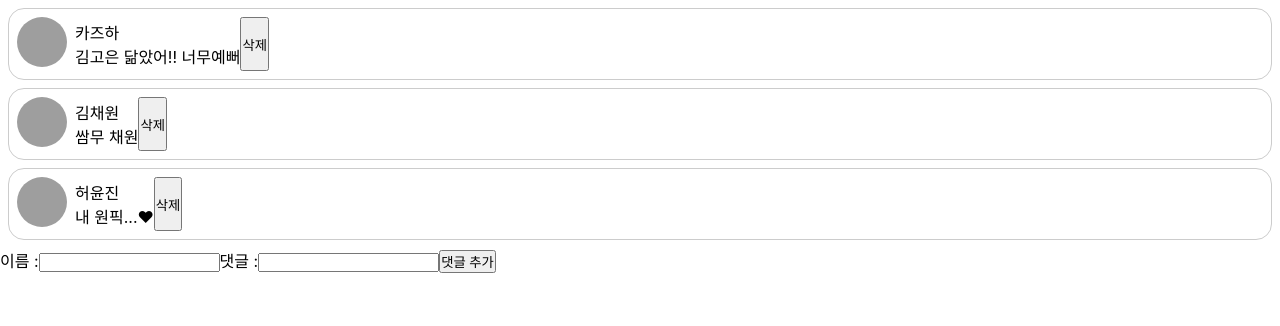
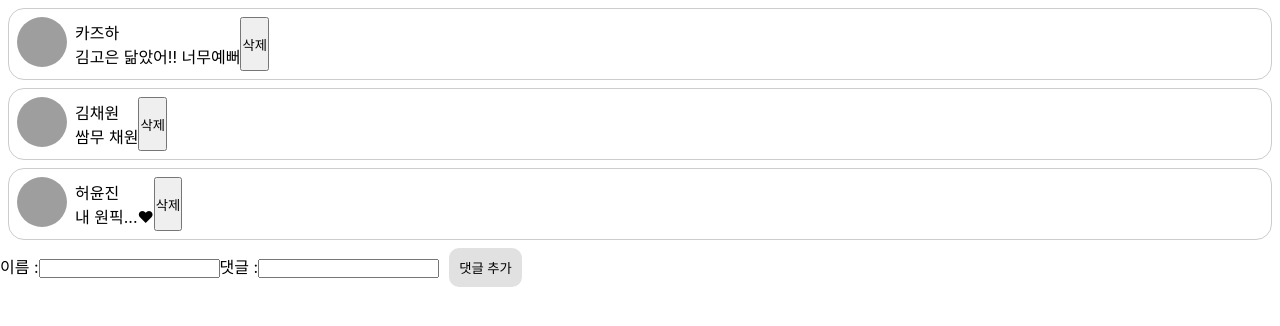
Before and after one commit to guruma99/react, a React (Create React App) app in the folder 230302/: page / in a window 1280 px wide. Shown: the top 326 px of the page. Built offline with nearby package versions, Linux system fonts and the light colour scheme; grey boxes are pictures that could not be loaded.

Commit message:
⚡️ 삼항연산자로 댓글추가기능넣기

```diff
--- a/230302/src/App.css
+++ b/230302/src/App.css
@@ -21,3 +21,12 @@
 .bgc {
   background-color: red;
 } */
+
+.input-btn {
+  margin-left: 10px;
+  padding: 10px;
+  border-style: none;
+  background-color: #e1e1e1;
+  border-radius: 10px;
+  cursor: pointer;
+}
--- a/230302/src/component/ReplyList.jsx
+++ b/230302/src/component/ReplyList.jsx
@@ -72,12 +72,26 @@ function ReplyList() {
     // });
   }
 
-  const onKeyPress = (e) => {
-    // if (e.key == "Enter" && name !== "" && content !== "") {
-    //   OnAdd();
-    // }
-    e.key == "Enter" && name !== "" && content !== "" ? OnAdd() : null;
+  const Alert = () => {
+    name == "" && content !== ""
+      ? alert("이름을 입력하세요")
+      : name !== "" && content == ""
+      ? alert("댓글을 입력하세요")
+      : name == "" && content == ""
+      ? alert("이름과 댓글을 입력하세요")
+      : OnAdd();
   };
+
+  const OnKeyPress = (e) => {
+    return e.key == "Enter" && name !== "" && content !== ""
+      ? OnAdd()
+      : e.key == "Enter" && name == "" && content !== ""
+      ? alert("이름을 입력하세요")
+      : e.key == "Enter" && name !== "" && content == ""
+      ? alert("댓글을 입력하세요")
+      : alert("이름과 댓글을 입력하세요");
+  };
+  // 키보드를 눌렀을 때의 함수라서 return 안으로 작성이 되는게 맞는거겠지?
 
   return (
     <div>
@@ -92,8 +106,6 @@ function ReplyList() {
           />
         );
       })}
-      {/* {addItem.map((item, index) => {
-      })} */}
 
       <span>
         이름 :
@@ -102,6 +114,7 @@ function ReplyList() {
           onChange={(e) => setName(e.target.value)}
           className="input_name"
           type="text"
+          onKeyPress={OnKeyPress}
         />
       </span>
 
@@ -112,22 +125,12 @@ function ReplyList() {
           onChange={(e) => setContent(e.target.value)}
           className="input_comment"
           type="text"
-          onKeyPress={onKeyPress}
+          onKeyPress={OnKeyPress}
         />
       </span>
-      <button
-        className="input-btn"
-        onClick={
-          name !== "" && content !== "" ? OnAdd : null
-          // if (input_name !== "" && input_comment !== "") {
-          //   const add = {
-          //     name: input_name.value,
-          //     comment: input_comment.value,
-          //   };
-          //   setRemove([...copyItem, add]);
-          // }
-        }
-      >
+      <button className="input-btn" onClick={Alert}>
+        {/* 함수() 다음에 소괄호를 붙이면 바로 실행이 되기 때문에 조건이 걸려있다면 바로실행되지않게 소괄호를 빼고 함수입력한다.
+        그래서 Alert() 가 아님. --->> 이렇게 되면 바로실행됨*/}
         댓글 추가
       </button>
     </div>
```
